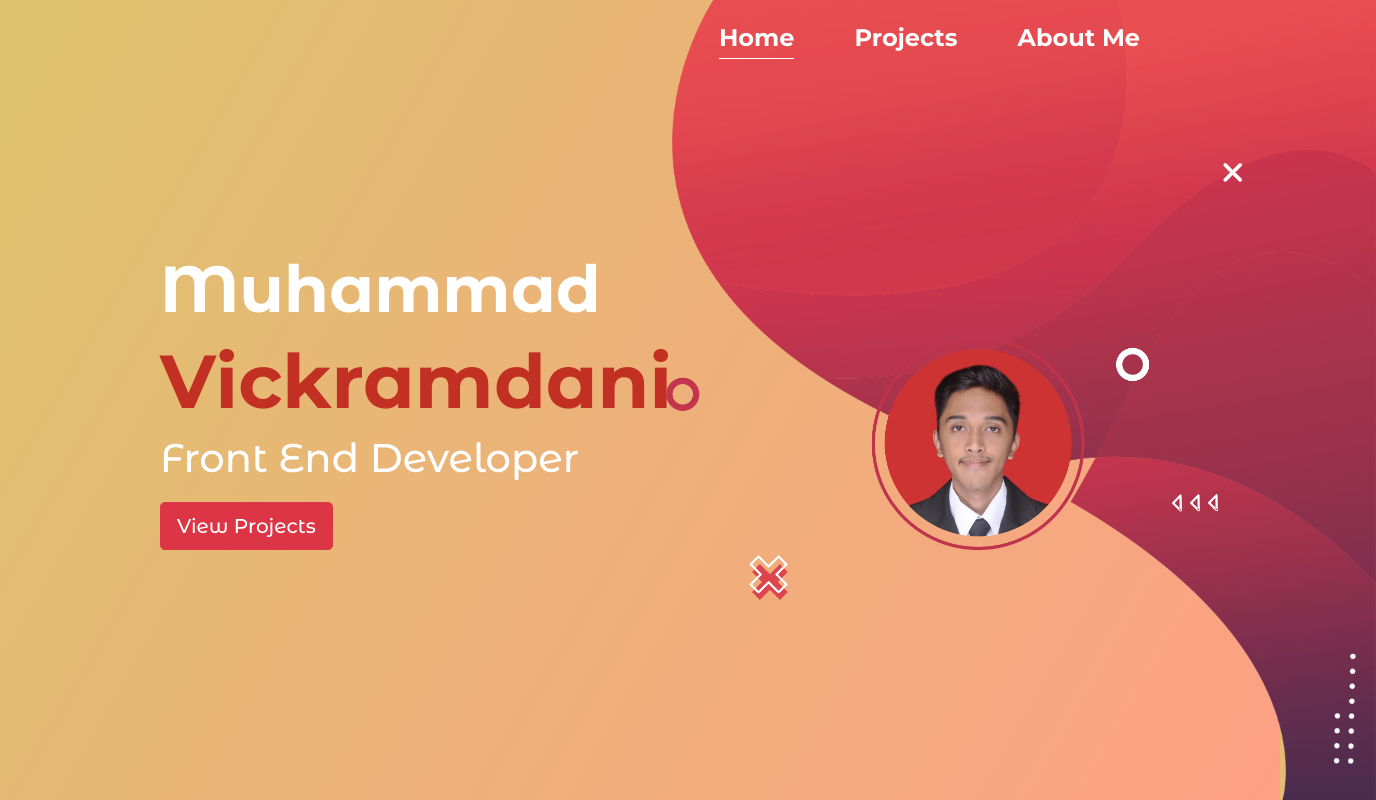
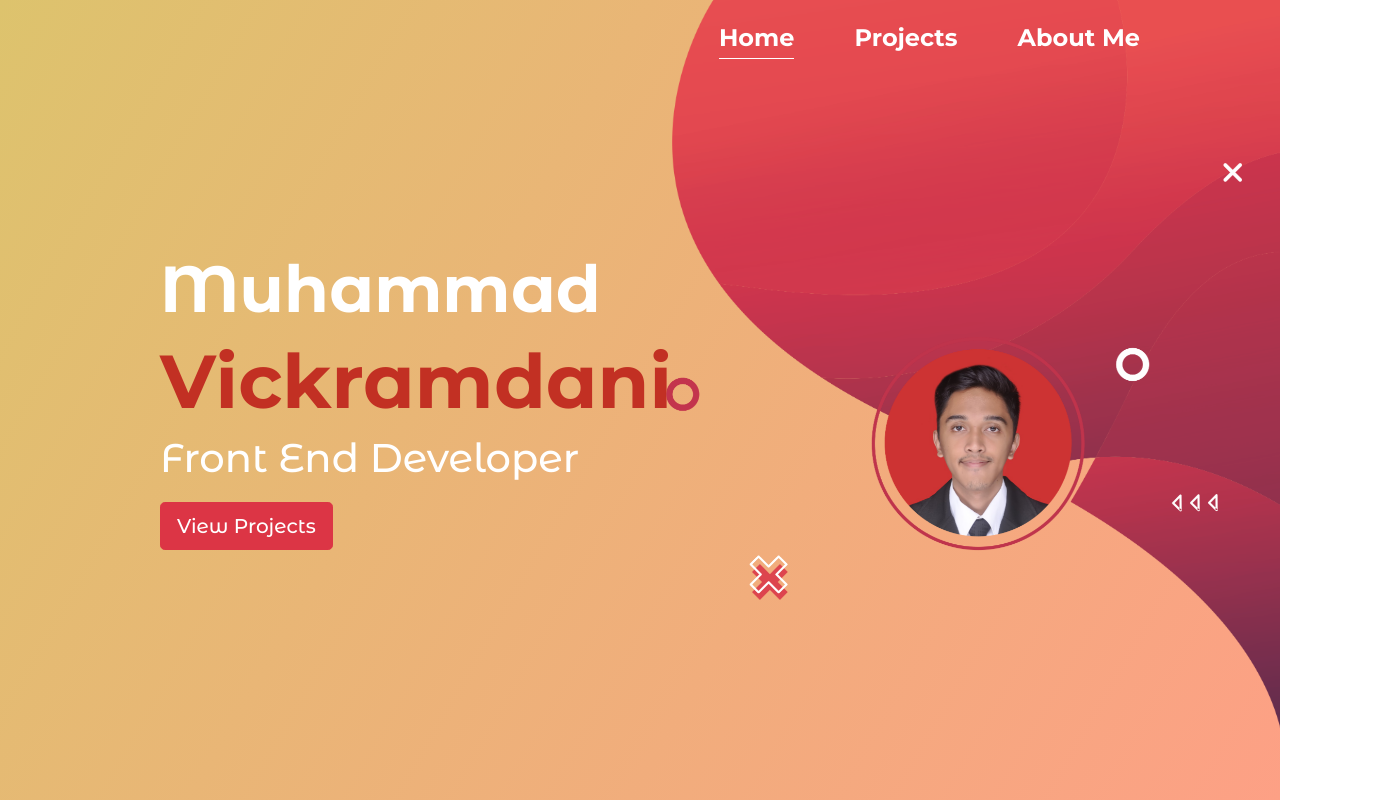
Before and after one commit to vickramdani/portofolio, a React (Create React App) app: page / in a window 1280 px wide. Shown: the whole page, 1376 px wide, since content can reach past the window. Built offline with nearby package versions, Linux system fonts and the light colour scheme.

Commit message:
modify styling

```diff
--- a/src/App.css
+++ b/src/App.css
@@ -16,6 +16,7 @@ body {
   border-bottom: 3px solid #c23023;
   padding: 10px 20px;
   font-weight: 700;
+  font-family: "Montserrat Alternates", sans-serif;
 }
 
 .btn {
@@ -30,6 +31,7 @@ body {
   position: absolute;
   top: 0;
   right: 3%;
+  z-index: 11;
 }
 
 .menu-bars {
--- a/src/components/About.js
+++ b/src/components/About.js
@@ -28,10 +28,10 @@ const About = () => {
   };
   return (
     <AboutWrapper>
-      <div className="header">
+      <div className="header" data-aos="fade-up">
         <h1>About Me</h1>
       </div>
-      <Education className="shadow-lg">
+      <Education className="shadow-lg" data-aos="fade-up">
         <h2>Education</h2>
         <div className="edu">
           <img
@@ -46,7 +46,7 @@ const About = () => {
           </div>
         </div>
       </Education>
-      <Education className="shadow-lg">
+      <Education className="shadow-lg" data-aos="fade-up">
         <h2>Training</h2>
         <div className="edu">
           <img
@@ -113,7 +113,7 @@ const About = () => {
           </div>
         </div>
       </Education>
-      <Skill>
+      <Skill data-aos="fade-up">
         <h2>Skills</h2>
         {SkillData.map((skill) => (
           <ul>
--- a/src/components/Home.js
+++ b/src/components/Home.js
@@ -1,5 +1,5 @@
 import React from "react";
-import { Link } from "react-router-dom";
+import { NavLink } from "react-router-dom";
 
 import { Button } from "react-bootstrap";
 import profile from "../asset/profile.png";
@@ -16,15 +16,15 @@ import {
 const Home = () => {
   return (
     <HomeWrapper>
-      <div className="header-txt">
+      <div className="header-txt" data-aos="slide-right">
         <NameHeaderOne>Muhammad</NameHeaderOne>
         <NameHeaderTwo>Vickramdani</NameHeaderTwo>
         <JobTitle>Front End Developer</JobTitle>
-        <Link to="/project">
-          <Button variant="danger" size="lg" className="btn">
+        <NavLink to="/project">
+          <Button variant="danger" size="lg">
             View Projects
           </Button>
-        </Link>
+        </NavLink>
       </div>
       <div>
         <img src={photo} alt="profile" className="photo" />
--- a/src/components/media-queries/Breakpoint.js
+++ b/src/components/media-queries/Breakpoint.js
@@ -1,9 +1,11 @@
 const Size = {
   mobile: "500px",
   tablet: "800px",
+  desktop: "1300px",
 };
 
 export const Device = {
   mobile: `(max-width: ${Size.mobile})`,
   tablet: `(max-width: ${Size.tablet})`,
+  desktop: `(max-width: ${Size.desktop})`,
 };
--- a/src/components/styled-components/HomeStyled.js
+++ b/src/components/styled-components/HomeStyled.js
@@ -8,7 +8,8 @@ export const HomeWrapper = styled.div`
   color: #fff;
   padding-left: 160px;
   font-family: "Montserrat Alternates", sans-serif;
-  z-index: -1;
+  z-index: 1;
+  overflow-x: hidden;
   position: relative;
   & .profile {
     min-width: 40vw;
@@ -47,6 +48,7 @@ export const HomeWrapper = styled.div`
       bottom: 20%;
       right: 6%;
     }
+  }
   @media ${Device.mobile} {
     height: 100vh;
     & .header-txt {
@@ -55,24 +57,16 @@ export const HomeWrapper = styled.div`
       align-items: center;
       flex-direction: column;
       margin-bottom: 16em;
-        & .btn {
-          font-size: 13px;
-        }
+      z-index: 2;
     }
     & .profile {
-        width: 100vw;
-        height: 100vh;
-        position: absolute;
-        z-index: -1;
-        top: 0;
-        left: 0;
+      display: none;
     }
 
     & .photo {
       width: 120vw;
-        bottom: 21%;
+      bottom: 19%;
       right: -5%;
-      }
     }
   }
 `;
@@ -98,6 +92,7 @@ export const NameHeaderTwo = styled.h1`
   }
   @media ${Device.mobile} {
     font-size: 35px;
+    color: #c23023;
   }
 `;
 
--- a/src/components/styled-components/ProjectStyled.js
+++ b/src/components/styled-components/ProjectStyled.js
@@ -7,7 +7,6 @@ export const ProjectWrapper = styled.section`
   align-items: center;
   flex-direction: column;
   margin-top: 140px;
-  overflow-x: hidden;
 `;
 
 export const ProjectList = styled.div`
@@ -15,7 +14,7 @@ export const ProjectList = styled.div`
   grid-template-columns: repeat(2, 1fr);
   grid-template-rows: repeat(4, 1fr);
   grid-row-gap: 30px;
-  width: 100vw;
+  width: 90vw;
   padding: 80px;
   @media ${Device.tablet} {
     display: flex;
@@ -26,6 +25,10 @@ export const ProjectList = styled.div`
   }
   @media ${Device.mobile} {
     padding: 40px 10px;
+    display: flex;
+    justify-content: center;
+    align-items: center;
+    flex-direction: column;
   }
 `;
 
```
Lines whose indentation alone changed are shown as unchanged.
